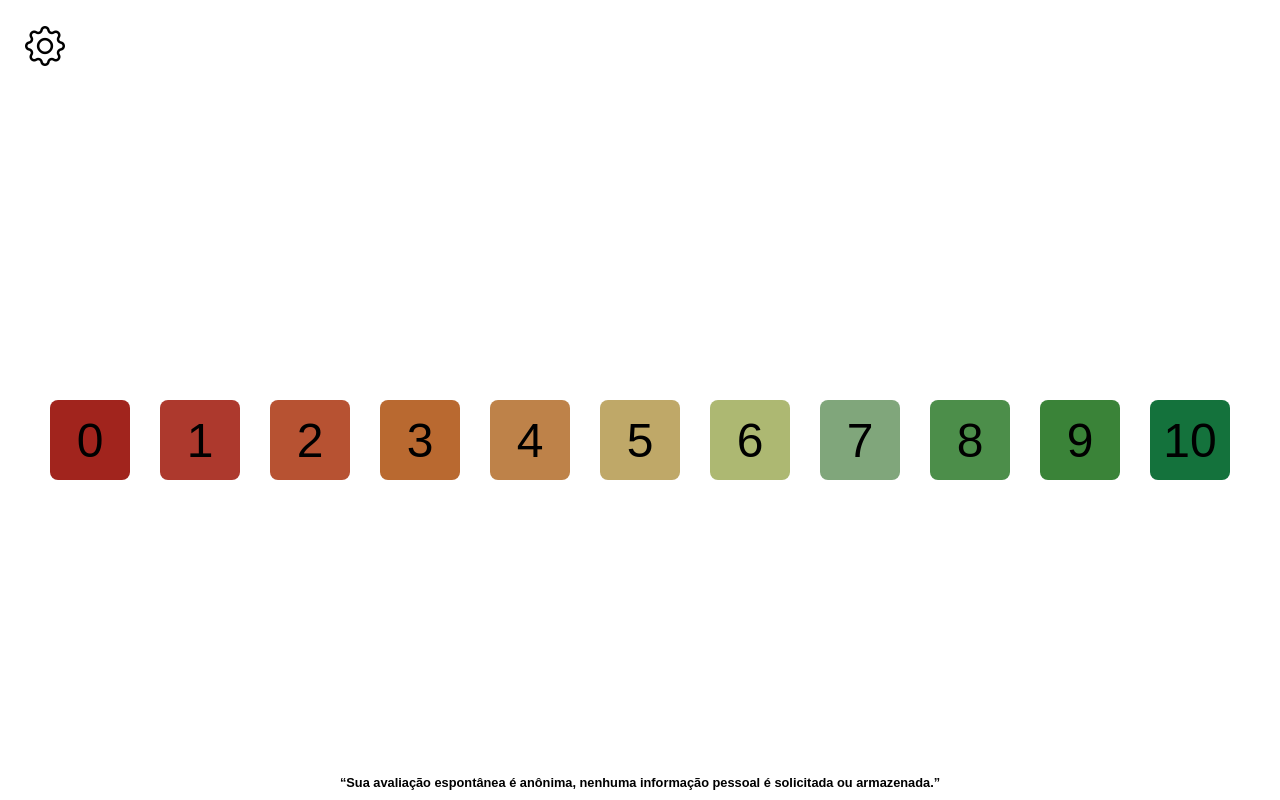
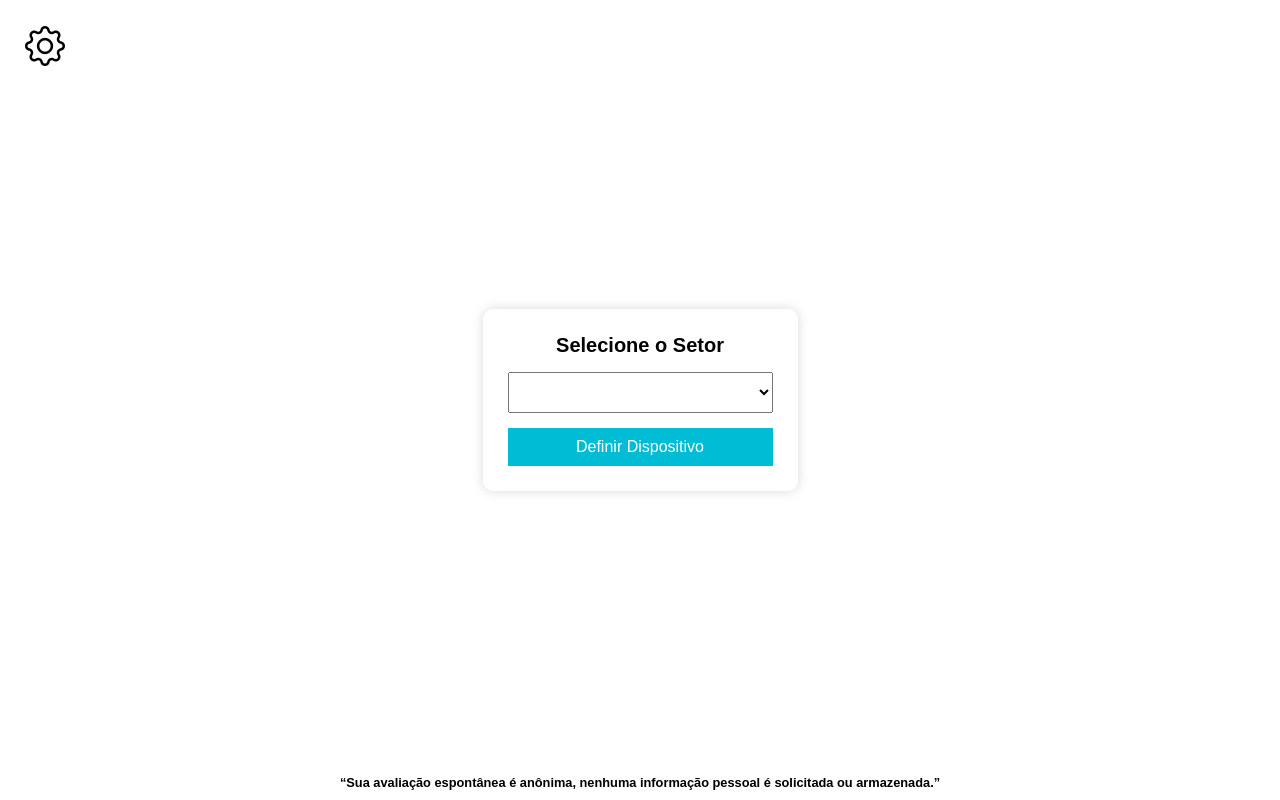
Before and after one commit to MiguelSync/Programation-Web, a PHP site: page / in a window 1280 px wide. Run offline with PHP 8.4, Linux system fonts and the light colour scheme; lists and menus that the app fills with data are empty.

Commit message:
selecao de dispositivo

```diff
--- a/Aula13/AtividadeSemestral/public/css/index.css
+++ b/Aula13/AtividadeSemestral/public/css/index.css
@@ -301,6 +301,52 @@ footer h3 {
   line-height: 1.4;
 }
 
+.layoutDispositivo {
+  display: flex;
+  flex-direction: column;      /* deixar tudo em coluna */
+  justify-content: center;
+  align-items: center;
+  gap: 15px;                   /* espaçamento entre os itens */
+  padding: 25px;
+  border-radius: 10px;
+  background-color: #ffffff;
+  box-shadow: 0 0 12px rgba(0,0,0,0.15);
+  width: 350px;
+  max-width: 90%;
+}
+
+/* Título */
+.title-dispositivo {
+  font-size: 20px;
+  font-weight: bold;
+  text-align: center;
+}
+
+/* Select */
+.input-options-dispositivo {
+  width: 100%;
+}
+
+.input-options-dispositivo select {
+  width: 100%;
+  padding: 10px;
+  font-size: 16px;
+}
+
+/* Botão */
+.btn-dispositivo {
+  width: 100%;
+}
+
+.btn-dispositivo button {
+  width: 100%;
+  padding: 10px;
+  font-size: 16px;
+  border: 0;
+  background-color: #00bcd4;
+  color: white;
+}
+
 @keyframes fadeIn {
   from {
     opacity: 0;
--- a/Aula13/AtividadeSemestral/public/index.html
+++ b/Aula13/AtividadeSemestral/public/index.html
@@ -7,12 +7,25 @@
     <link rel="stylesheet" href="../public/css/index.css">
     <link rel="stylesheet" href="https://cdn.jsdelivr.net/npm/bootstrap-icons@1.11.1/font/bootstrap-icons.css">
     <script src="../public/js/jquery.js"></script>
+    <script src="https://cdn.jsdelivr.net/npm/js-cookie@3.0.5/dist/js.cookie.min.js"></script>
 </head>
 <body>
     <input type="hidden" name="avaliacao" id="avaliacaoHidden" value="">
 
     <main class="principal-estrutura">
-        <div class="estrutura" id="estrutura-container" style="display: flex;">
+        <div class="layoutDispositivo" id="layoutDispositivo" name="layoutDispositivo">
+            <div class="title-dispositivo">
+                <span class="definirDispositivoTitulo">Selecione o Setor</span>
+            </div>
+            <div class="input-options-dispositivo">
+                <select class="form-select" name="optionsDispositivos" id="optionsDispositivos"></select>
+            </div>
+            <div class="btn-dispositivo" id="btn-dispositivo">
+                <button class="btn btn-primary" id="btnDispositivo" name="btnDispositivo">Definir Dispositivo</button>
+            </div>
+        </div>
+
+        <div class="estrutura" id="estrutura-container" style="display: none;">
             <div class="title">
                 <h1 id="perguntaTexto" name="perguntaTexto" class="perguntaTexto"></h1>
             </div>
@@ -65,6 +78,7 @@
     </div>
 
 
+
     <footer>
         <h3>“Sua avaliação espontânea é anônima, nenhuma informação pessoal é solicitada ou armazenada.”</h3>
     </footer>
--- a/Aula13/AtividadeSemestral/public/js/avaliacao.js
+++ b/Aula13/AtividadeSemestral/public/js/avaliacao.js
@@ -7,23 +7,65 @@ var Avaliacao = {
     /** Comportamento realizado ao carregar a tela */
     onLoadAvaliacao: function() {
         Avaliacao.loadScripts();
-        Avaliacao.carregaPerguntas();
-        Avaliacao.startQuiz();
+        let dispositivo = Cookies.get('dispositivo');
+        if (dispositivo == undefined) {
+            Avaliacao.carregaDispositivos();
+        } else {
+            Avaliacao.carregaPerguntas(dispositivo);
+            Avaliacao.startQuiz();
+        }
     },
 
     /** Carrega os comportamentos iniciais dos componentes */
     loadScripts: function() {
+        $('#btn-dispositivo').on('click', Avaliacao.onClickBotaoDefinirDispositivo);
         $('.button').on('click', Avaliacao.onClickButtonAnswer);
         $('#btnEnviar').on('click', Avaliacao.salvaQuestionario);
     },
 
-    /** Carrega as perguntas do formulário */
-    carregaPerguntas: function() {
+    /** Realiza o carregamento dos setores disponíveis */
+    carregaDispositivos: function() {
         $.ajax({
-            url: 'http://localhost:8000/Aula13/AtividadeSemestral/src/pergunta.php',
+            url: 'http://localhost:8080/Aula13/AtividadeSemestral/src/dispositivo.php',
             method: 'get',
             async: false
         }).then(function(response) {
+            let dispositivos = Object.values(JSON.parse(response));
+            $('#optionsDispositivos').append('<option value="0">Selecione...</option>');
+
+            for (let i = 0; i < dispositivos.length; i++) {
+                let novaOpcaoDispositivo = `<option value="${dispositivos[i]['discodigo']}">${dispositivos[i]['setnome']}</option>`;
+                $('#optionsDispositivos').append(novaOpcaoDispositivo);
+            }
+
+            $('#layoutDispositivo').css('display', 'flex');
+        });
+    },
+
+    /** Comportamento chamado ao clicar no botão "Definir Dispositivo" */
+    onClickBotaoDefinirDispositivo: function() {
+        let dispositivo = $('#optionsDispositivos').val();
+
+        if (dispositivo == 0) {
+            Message.warn('É necessário selecionar um dispositivo para poder prosseguir.');
+            $('#optionsDispositivos').focus();
+            return;
+        }
+
+        Cookies.set('dispositivo', dispositivo, { expires: 7});
+        Avaliacao.carregaPerguntas(dispositivo);
+        Avaliacao.startQuiz();
+    },
+
+    /** Carrega as perguntas do formulário */
+    carregaPerguntas: function(dispositivo) {
+        $.ajax({
+            url: 'http://localhost:8080/Aula13/AtividadeSemestral/src/pergunta.php',
+            method: 'get',
+            data: {dispositivo: dispositivo},
+            async: false
+        }).then(function(response) {
+            $('#layoutDispositivo').css('display', 'none');
             let perguntas = JSON.parse(response);
             Avaliacao.questoes = perguntas;
             Avaliacao.perguntaAtual = parseInt(Object.keys(perguntas)[0]);
@@ -82,7 +124,7 @@ var Avaliacao = {
 
         Avaliacao.respostas['feedback'] = $('#feedbackTexto')[0].value;
         $.ajax({
-            url: 'http://localhost:8000/Aula13/AtividadeSemestral/src/avaliacao.php',
+            url: 'http://localhost:8080/Aula13/AtividadeSemestral/src/avaliacao.php',
             method: 'post',
             data: JSON.stringify(Avaliacao.respostas),
             contentType: 'application/json; charset=UTF-8'
--- a/Aula13/AtividadeSemestral/public/js/modalAdm.js
+++ b/Aula13/AtividadeSemestral/public/js/modalAdm.js
@@ -5,7 +5,6 @@ function validarLogin() {
 
   const userCorreto = "1234";
   const senhaCorreta = "admin";
-
 
 
   if (userId === userCorreto && senha === senhaCorreta) {
```
Also changed, not shown: Aula13/AtividadeSemestral/sql/setup.sql (+8 -0 lines), Aula13/AtividadeSemestral/src/dispositivo.php (added, +29 -0 lines), Aula13/AtividadeSemestral/src/pergunta.php (+32 -7 lines).
